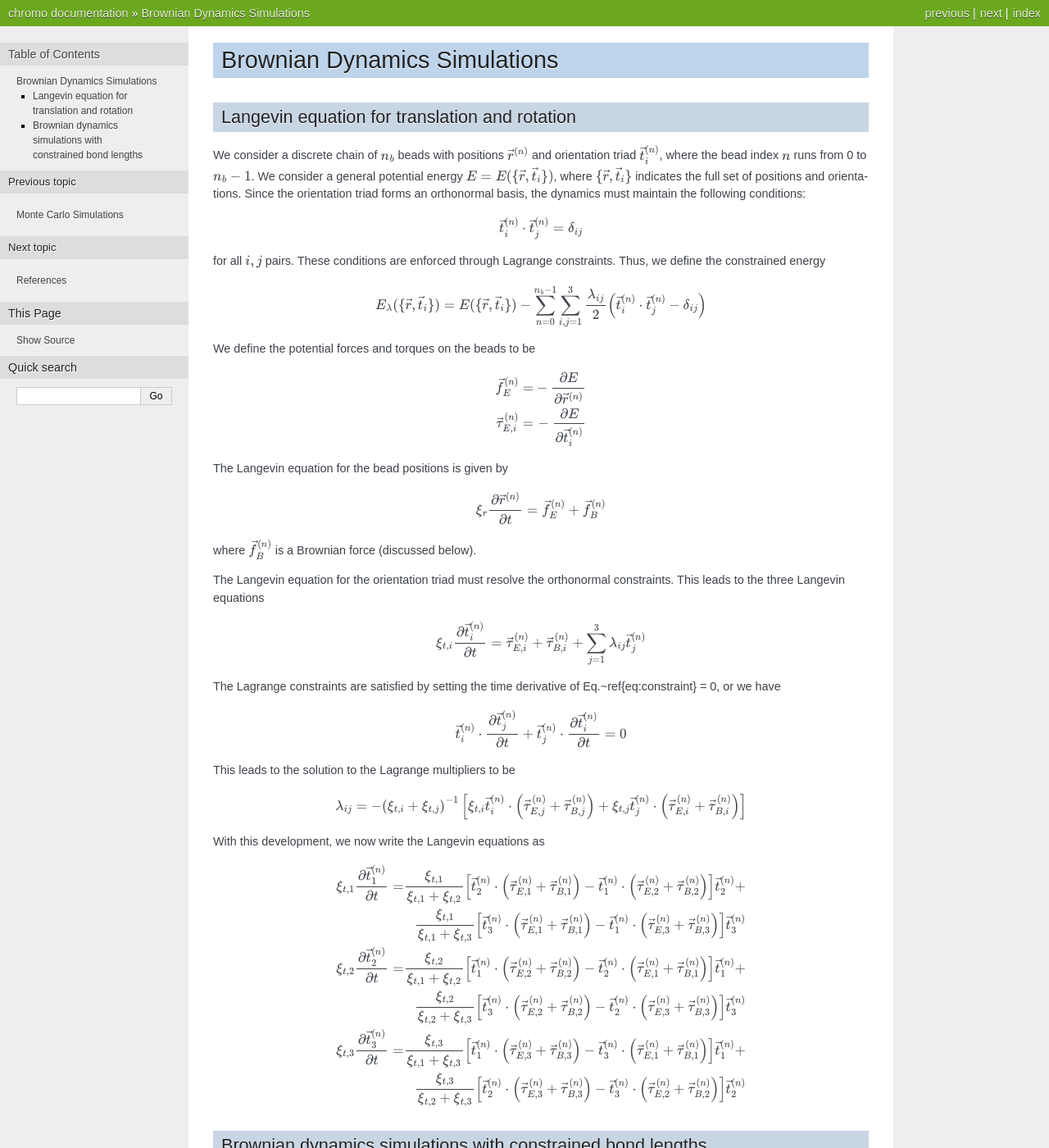
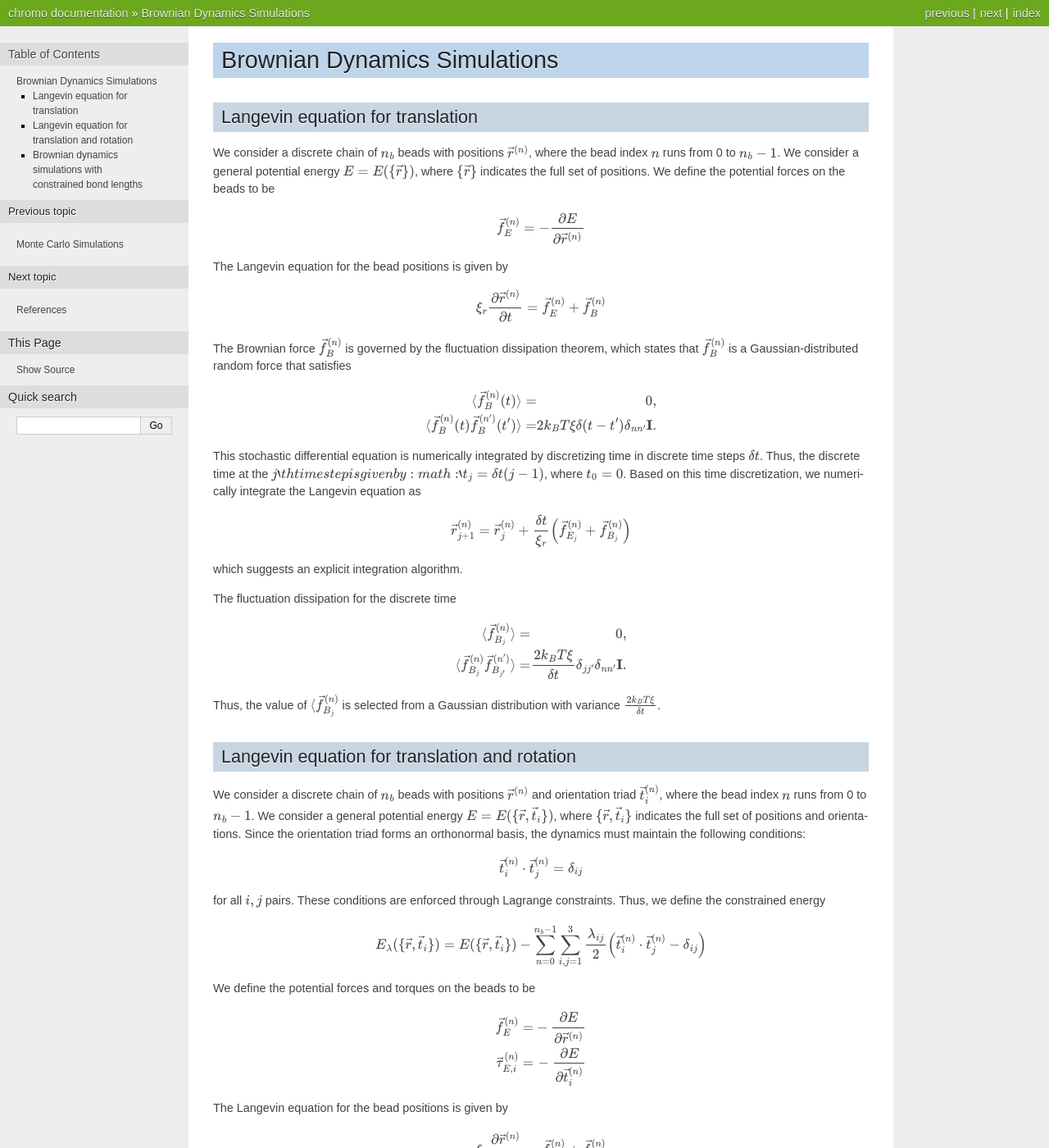
Before and after one commit to SpakowitzLab/chromo, a Sphinx documentation site: the page built from doc/source/bd_sim.rst, in a window 1280 px wide and 1400 px high. Shown: the whole window at 82% size. Built offline with Sphinx 7.4.7, drawn with Linux system fonts in a browser that asks for light colours.

Commit message:
Andy's initial documentation

```diff
--- a/doc/source/bd_sim.rst
+++ b/doc/source/bd_sim.rst
@@ -2,6 +2,61 @@
 
 Brownian Dynamics Simulations
 =============================
+
+Langevin equation for translation
+---------------------------------
+
+We consider a discrete chain of :math:`n_{b}` beads with positions :math:`\vec{r}^{(n)}`,
+where the bead index :math:`n` runs from 0 to :math:`n_{b}-1`.
+We consider a general potential energy :math:`E = E( \{ \vec{r}  \} )`, where :math:`\{ \vec{r}  \}` indicates
+the full set of positions.
+We define the potential forces on the beads to be
+
+.. math::
+    \vec{f}_{E}^{(n)} =  - \frac{\partial E}{\partial \vec{r}^{(n)}}
+
+The Langevin equation for the bead positions is given by
+
+.. math::
+    \xi_{r} \frac{\partial \vec{r}^{(n)}}{\partial t} = \vec{f}_{E}^{(n)} + \vec{f}_{B}^{(n)}
+
+The Brownian force :math:`\vec{f}_{B}^{(n)}` is governed by the fluctuation dissipation theorem,
+which states that :math:`\vec{f}_{B}^{(n)}` is a
+Gaussian-distributed random force
+that satisfies
+
+.. math::
+    \langle \vec{f}_{B}^{(n)}(t) \rangle & = & 0, \\
+    \langle \vec{f}_{B}^{(n)}(t) \vec{f}_{B}^{(n')}(t') \rangle
+    & = &
+    2 k_{B} T \xi \delta (t - t') \delta_{nn'} \mathbf{I}.
+
+This stochastic differential equation is numerically integrated by
+discretizing time in discrete time steps :math:`\delta t`.
+Thus, the discrete time at the :math:`j`th time step is
+given by :math:`t_{j} = \delta t (j-1)`, where :math:`t_{0} = 0`.
+Based on this time discretization, we numerically integrate the Langevin
+equation as
+
+.. math::
+    \vec{r}^{(n)}_{j+1} =
+    \vec{r}^{(n)}_{j} +
+    \frac{\delta t}{\xi_{r}} \left(
+    \vec{f}_{E_{j}}^{(n)} + \vec{f}_{B_{j}}^{(n)}
+    \right)
+
+which suggests an explicit integration algorithm.
+
+The fluctuation dissipation for the discrete time
+
+.. math::
+    \langle \vec{f}_{B_{j}}^{(n)} \rangle & = & 0, \\
+    \langle \vec{f}_{B_{j}}^{(n)} \vec{f}_{B_{j'}}^{(n')} \rangle
+    & = &
+    \frac{2 k_{B} T \xi}{\delta t}   \delta_{jj'} \delta_{nn'} \mathbf{I}.
+
+Thus, the value of :math:`\langle \vec{f}_{B_{j}}^{(n)}` is selected from a Gaussian distribution
+with variance :math:`\frac{2 k_{B} T \xi}{\delta t}`.
 
 Langevin equation for translation and rotation
 ----------------------------------------------
```
